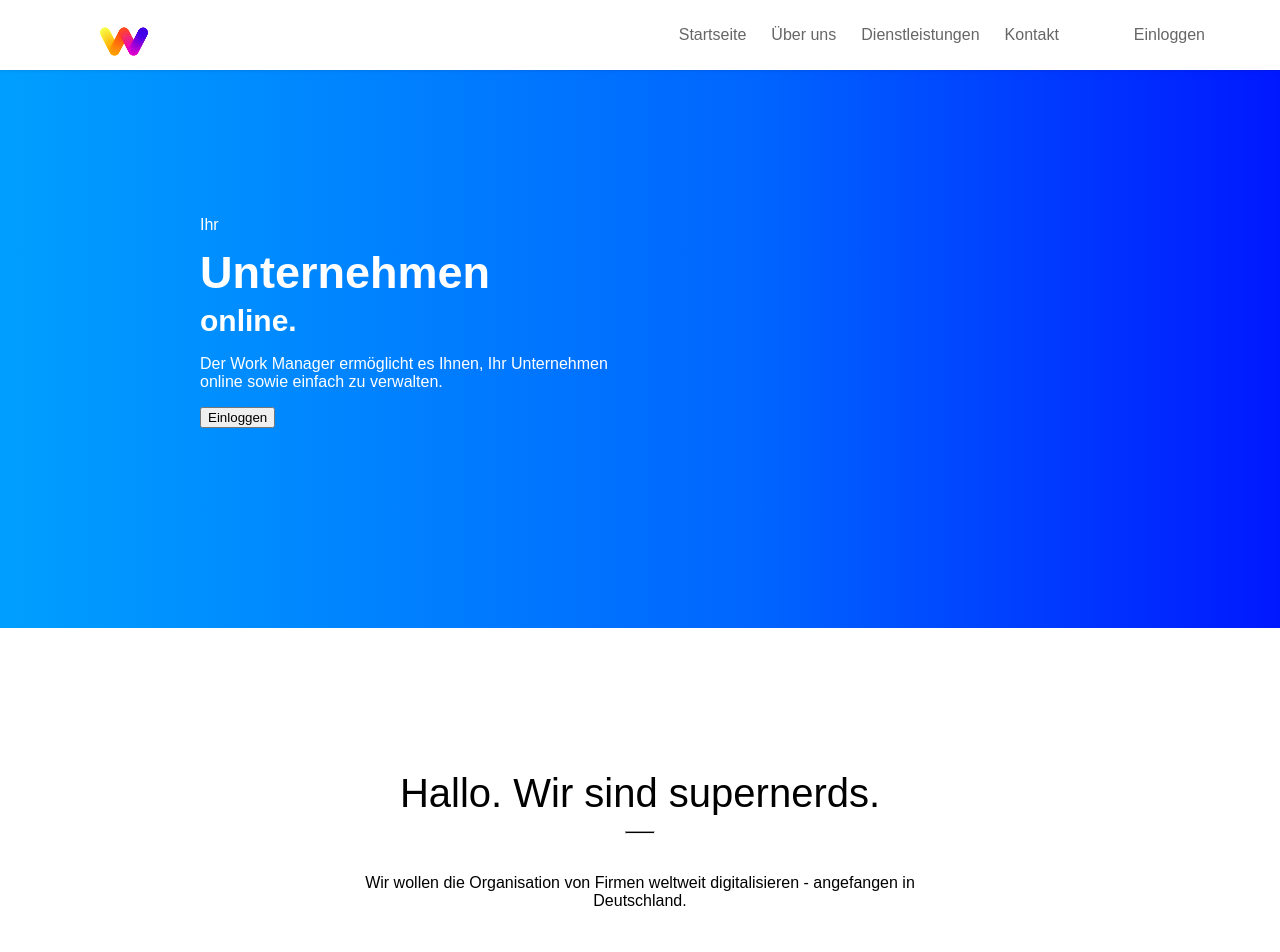
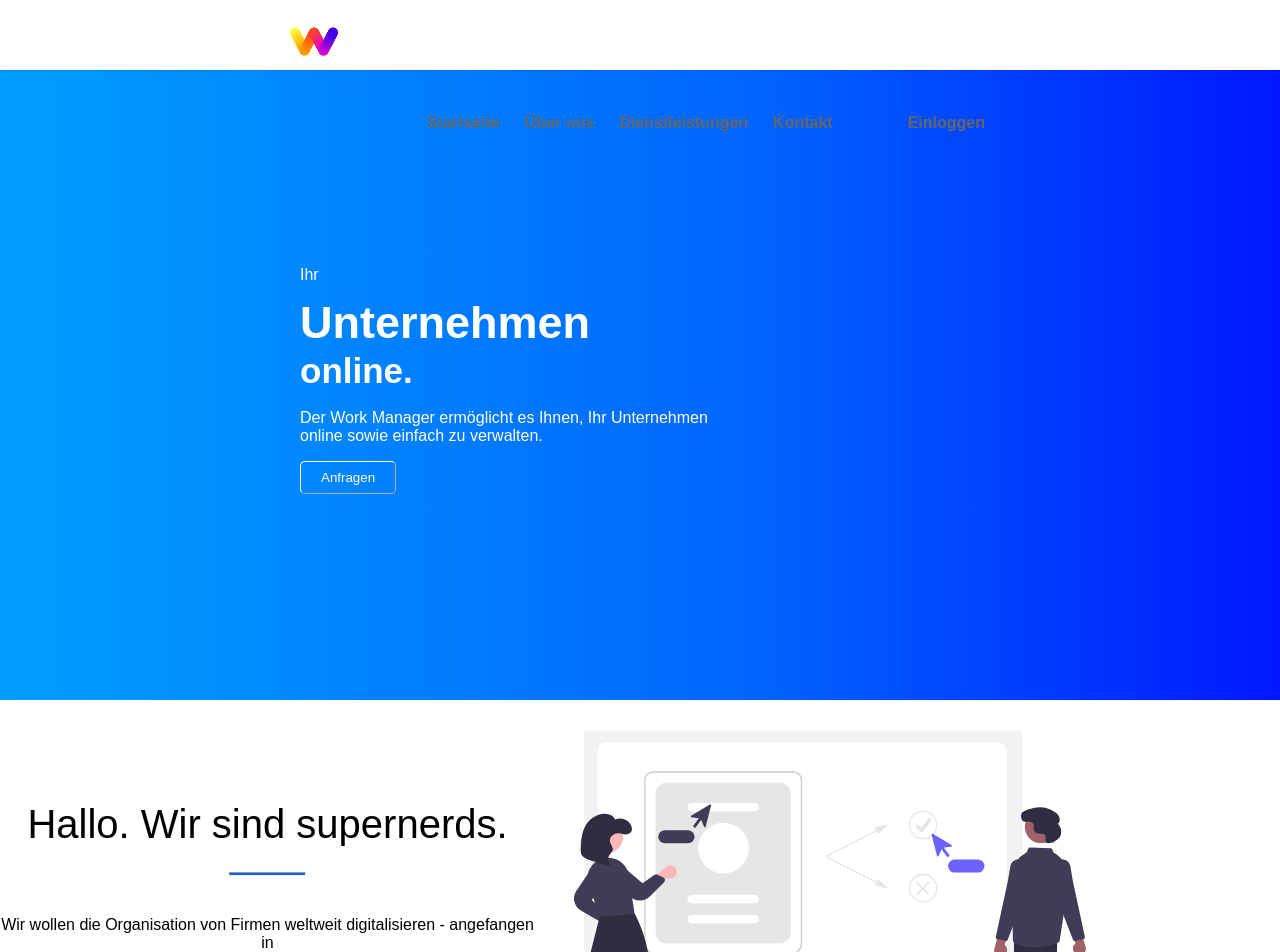
Before and after one commit to MertDurasi/Team-Supernerds, a React (Create React App) app: page / in a window 1280 px wide. Shown: the top 952 px of the page. Before the commit the page ends 926 px from the top, so only its background shows below. Built offline with nearby package versions, Linux system fonts and the light colour scheme; a web font is replaced by a local one.

Commit message:
Startseite: Navigationsleiste und Home-Section bearbeitet. Illustration eingefügt. - Mert Durasi

```diff
--- a/src/components/startseite/Startseite.js
+++ b/src/components/startseite/Startseite.js
@@ -1,5 +1,6 @@
 import React, { Component } from "react";
 import logo from "../../img/login/logo.svg";
+import home_illustration from "../../img/startseite/home_illustration.svg";
 import "./style.css";
 
 class Startseite extends Component {
@@ -17,11 +18,11 @@ class Startseite extends Component {
           <div id="nav-container">
             <nav id="main-nav">
               <ul>
-                <a href="#home"><li>Startseite</li></a>
-                <a href="#about"><li>Über uns</li></a>
-                <a href="#services"><li>Dienstleistungen</li></a>
-                <a href="#contact"><li>Kontakt</li></a>
-                <a href="/login"><li id="login">Einloggen</li></a>
+                <a href="#home" className="hover"><li>Startseite</li></a>
+                <a href="#about" className="hover"><li>Über uns</li></a>
+                <a href="#services" className="hover"><li>Dienstleistungen</li></a>
+                <a href="#contact" className="hover"><li>Kontakt</li></a>
+                <a href="/login" className="hover"><li id="login">Einloggen</li></a>
               </ul>
             </nav>
           </div>
@@ -40,7 +41,11 @@ class Startseite extends Component {
               <br></br>
               online sowie einfach zu verwalten.
             </p>
-            <button>Einloggen</button>
+              <button id="login-button">Anfragen</button>
+            </div>
+
+            <div>
+              <img id="home-illustration" src={home_illustration} alt="home_illustration"></img>
             </div>
           </div>
 
--- a/src/components/startseite/style.css
+++ b/src/components/startseite/style.css
@@ -64,7 +64,7 @@ h3 {
 }
 
 hr {
-    width: 30px;
+    width: 75px;
     height: 3px;
     background: black;
     margin: 0 auto 40px auto;
@@ -92,7 +92,7 @@ li {
 #logo-container {
     width: 150px;
     float: left;
-    margin: 0px 0px 0px 50px;
+    margin: 0px 0px 0px 240px;
     transition: all 300ms;
 }
 
@@ -111,14 +111,14 @@ li {
 
 #nav-container nav {
     float: right;
-    margin: 10px 50px 0px 0px;
+    margin: 10px 270px 0px 0px;
 }
 
 #nav-container nav ul li {
     float: left;
     margin-right: 25px;
     font-family: 'Volte', Medium, sans-serif;
-    font-weight: 500;
+    font-weight: 600;
     color: #666666;
 }
 
@@ -126,6 +126,14 @@ li {
     padding-right: 10px;
     padding-left: 10px;
     transition: all 300ms;
+}
+
+#nav-container nav ul li a {
+    font-size: 16px;
+}
+
+#nav-container nav button {
+    float: left;
 }
 
 #login {
@@ -139,41 +147,84 @@ li {
 /* ===================  Startseite =================== */
 
 #home {
+    width: 100%;
+    height: 700px;
     background: rgb(0, 159, 255);
     background: linear-gradient(90deg, rgba(0, 159, 255, 1) 0%, rgba(0, 101, 255, 1) 59%, rgba(0, 24, 255, 1) 100%);
-    padding: 200px;
-    text-align: left;
 }
 
 #home-left-container {
+    float: left;
     line-height: 18px;
+    text-align: left;
+    margin: 250px auto auto 300px;
 }
 
-
-#home-left-container p, h1, h2{
+#home-left-container p, h1, h2 {
+    font-family: 'Volte', sans-serif;
     color: white;
 }
 
 #home-left-container h1 {
-    font-family: 'Volte', bold, sans-serif;
     font-weight: 600;
     font-size: 45px;
 }
 
 #home-left-container h2 {
+    font-weight: 800;
+    font-size: 35px;
+}
+
+#home-left-container p {
+    font-weight: 500;
+}
+
+#login-button {
+    padding: 8px 20px 8px 20px;
+    background-color: transparent;
+    border-color: white;
+    border-radius: 5px;
+    border-width: thin;
     font-family: 'Volte', bold, sans-serif;
-    font-weight: 600;
-    font-size: 30px;
+    color: white;
+    float: left;
+}
+
+#home-illustration {
+    float: right;
+    width: 700px;
+    margin: 175px 260px auto auto;
 }
 
 /* ===================   Über uns  =================== */
-
-* {
-    box-sizing: border-box;
-}
 
 #about {
     height: 100%;
     background-color: 8D96BD;
     margin: 0;
+    height: 100%;
 }
+
+
+#about h3 {
+    margin-top: 0;
+}
+
+#about hr {
+    height: 2px;
+    background-color: rgba(0, 101, 255, 1);
+    margin-top: 25px;
+}
+
+@media only screen and (max-width: 1850px){
+    #home-left-container p, h1, h2 {
+        font-family: 'Volte', sans-serif;
+        color: 1750;
+    }
+
+    #home-illustration {
+        float: right;
+        width: 555px;
+        margin: 220px 190px auto auto;
+    }
+}
```
Also changed, not shown: src/img/startseite/home_illustration.svg (added). Lines whose indentation alone changed are shown as unchanged.
